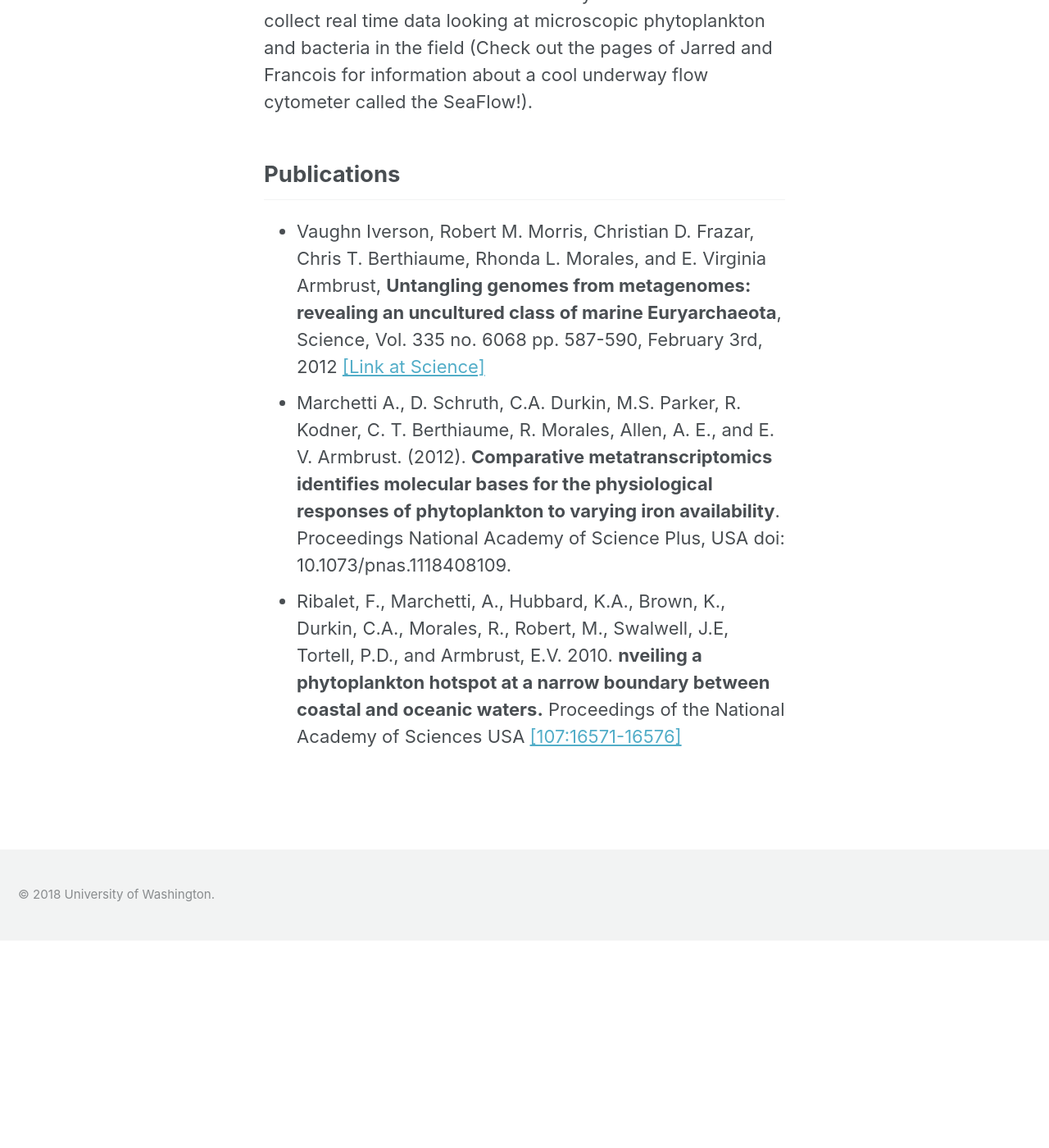
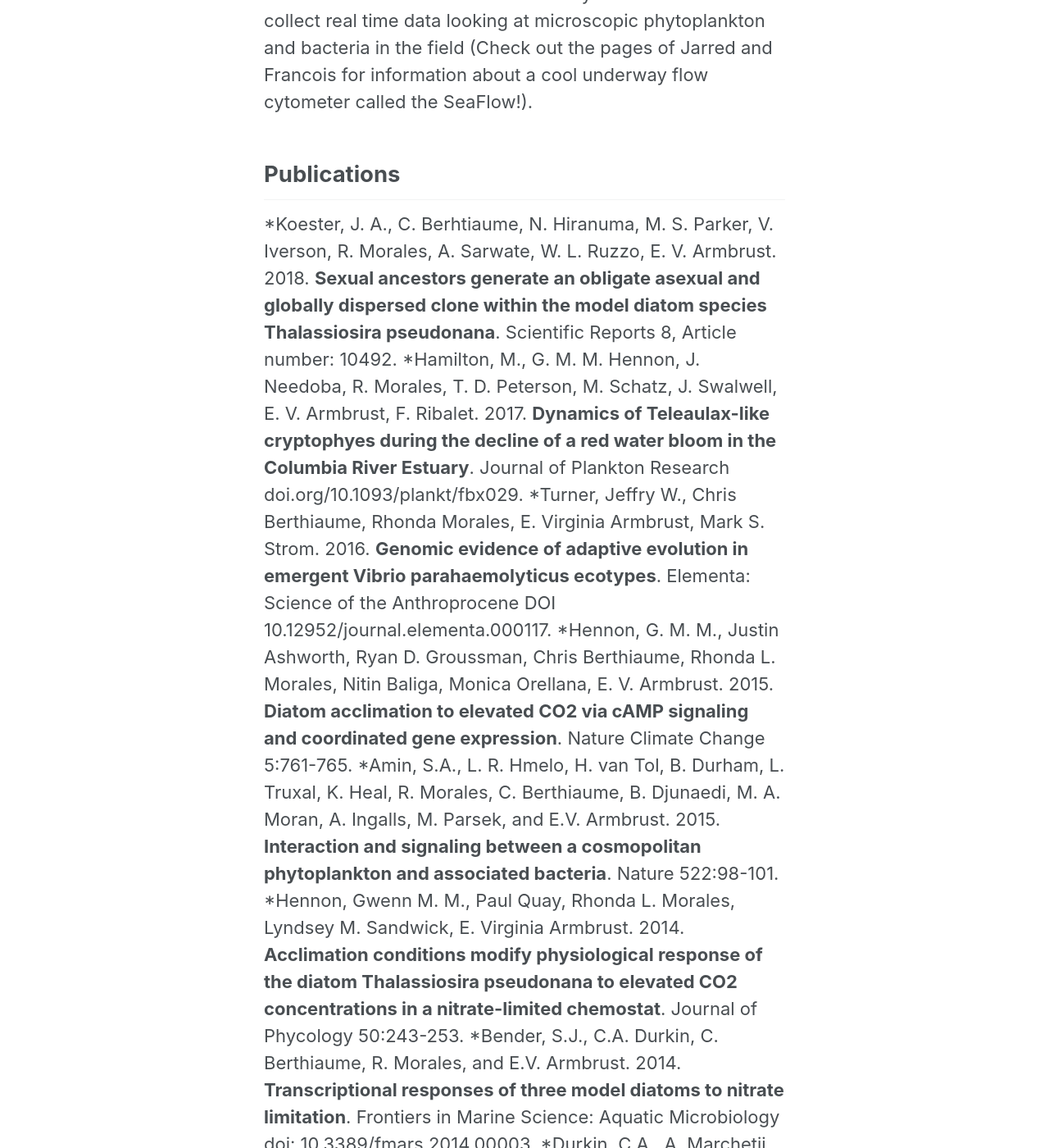
Before and after one commit to armbrustlab/armbrustlab.github.io, a Jekyll site: the page built from collections/_people/morales.md, in a window 1280 px wide and 1400 px high, scrolled down 2018 px. Shown: the whole window at 82% size. Built offline with Jekyll 4.4.1, drawn with Linux system fonts in a browser that asks for light colours; nearby versions of some CDN libraries; before the commit the page ends 3164 px from its top, so only the background shows below that; some of the changed text lies outside the part shown.

Commit message:
Update morales.md
Added publications. Let's see if I did it right.

```diff
--- a/collections/_people/morales.md
+++ b/collections/_people/morales.md
@@ -8,6 +8,14 @@ As a Research Engineer in the Armbrust Lab, I get to participate in many differe
 Another aspect of my job is to run the flow cytometer (affectionately called Leo). A flow cytometer records the size and fluorescence (chlorophyll, DNA, etc.) of sample particles below 70µm in size, and sorts the particles according to these parameters. It does this by creating a very thin stream of water and injecting sample particles into the middle of this stream. As the individual particles flow through the stream, they are hit with different wavelengths of laser light. This light is interrupted, or scattered, by the particles, and a computer records this scatter displaying the information in real time. Thus, you can see the size and fluorescence of your particles as they are going through the machine! Because the flow cytometer records data in real time, it is possible to select certain particles according to the parameters of your choice and sort them into 96 well plates, test tubes, or microscope slides. This is very useful for trying to make cultures axenic, isolating a certain population of interest to look at under the microscope (or culture), and “seeing” particles that are too small for the microscope to detect. We have also taken the flow cytometer out to sea to collect real time data looking at microscopic phytoplankton and bacteria in the field (Check out the pages of Jarred and Francois for information about a cool underway flow cytometer called the SeaFlow!).
 
 ## Publications
+*Koester, J. A., C. Berhtiaume, N. Hiranuma, M. S. Parker, V. Iverson, R. Morales, A. Sarwate, W. L. Ruzzo, E. V. Armbrust. 2018. **Sexual ancestors generate an obligate asexual and globally dispersed clone within the model diatom species Thalassiosira pseudonana**. Scientific Reports 8, Article number: 10492.
+*Hamilton, M., G. M. M. Hennon, J. Needoba, R. Morales, T. D. Peterson, M. Schatz, J. Swalwell, E. V. Armbrust, F. Ribalet. 2017. **Dynamics of Teleaulax-like cryptophyes during the decline of a red water bloom in the Columbia River Estuary**. Journal of Plankton Research doi.org/10.1093/plankt/fbx029.
+*Turner, Jeffry W., Chris Berthiaume, Rhonda Morales, E. Virginia Armbrust, Mark S. Strom. 2016. **Genomic evidence of adaptive evolution in emergent Vibrio parahaemolyticus ecotypes**. Elementa: Science of the Anthroprocene DOI 10.12952/journal.elementa.000117.
+*Hennon, G. M. M., Justin Ashworth, Ryan D. Groussman, Chris Berthiaume, Rhonda L. Morales, Nitin Baliga, Monica Orellana, E. V. Armbrust. 2015. **Diatom acclimation to elevated CO2 via cAMP signaling and coordinated gene expression**. Nature Climate Change 5:761-765.
+*Amin, S.A., L. R. Hmelo, H. van Tol, B. Durham, L. Truxal, K. Heal, R. Morales, C. Berthiaume, B. Djunaedi, M. A. Moran, A. Ingalls, M. Parsek, and E.V. Armbrust. 2015. **Interaction and signaling between a cosmopolitan phytoplankton and associated bacteria**. Nature 522:98-101.
+*Hennon, Gwenn M. M., Paul Quay, Rhonda L. Morales, Lyndsey M. Sandwick, E. Virginia Armbrust. 2014. **Acclimation conditions modify physiological response of the diatom Thalassiosira pseudonana to elevated CO2 concentrations in a nitrate-limited chemostat**. Journal of Phycology 50:243-253.
+*Bender, S.J., C.A. Durkin, C. Berthiaume, R. Morales, and E.V. Armbrust. 2014. **Transcriptional responses of three model diatoms to nitrate limitation**. Frontiers in Marine Science: Aquatic Microbiology doi: 10.3389/fmars.2014.00003.
+*Durkin, C.A., A. Marchetii, S. J. Bender, T. Truong, R. Morales, T. Mock, and E. V. Armbrust. 2012. **The influence of frustule-related gene transcription and diatom community composition on silica precipitation in an iron-limited environment**. Limnology and Oceanography 57:1619-1633.
 * Vaughn Iverson, Robert M. Morris, Christian D. Frazar, Chris T. Berthiaume, Rhonda L. Morales, and E. Virginia Armbrust, **Untangling genomes from metagenomes: revealing an uncultured class of marine Euryarchaeota**, Science, Vol. 335 no. 6068 pp. 587-590, February 3rd, 2012 [[Link at Science]](http://www.sciencemag.org/content/335/6068/587.abstract)
 * Marchetti A., D. Schruth, C.A. Durkin, M.S. Parker, R. Kodner, C. T. Berthiaume, R. Morales, Allen, A. E., and E. V. Armbrust. (2012). **Comparative metatranscriptomics identifies molecular bases for the physiological responses of phytoplankton to varying iron availability**. Proceedings National Academy of Science Plus, USA doi: 10.1073/pnas.1118408109.
-* Ribalet, F., Marchetti, A., Hubbard, K.A., Brown, K., Durkin, C.A., Morales, R., Robert, M., Swalwell, J.E, Tortell, P.D., and Armbrust, E.V. 2010. **nveiling a phytoplankton hotspot at a narrow boundary between coastal and oceanic waters.**  Proceedings of the National Academy of Sciences USA [[107:16571-16576]](http://www.pnas.org/content/107/38/16571.abstract)
+* Ribalet, F., Marchetti, A., Hubbard, K.A., Brown, K., Durkin, C.A., Morales, R., Robert, M., Swalwell, J.E, Tortell, P.D., and Armbrust, E.V. 2010. **Unveiling a phytoplankton hotspot at a narrow boundary between coastal and oceanic waters.**  Proceedings of the National Academy of Sciences USA [[107:16571-16576]](http://www.pnas.org/content/107/38/16571.abstract)
```
